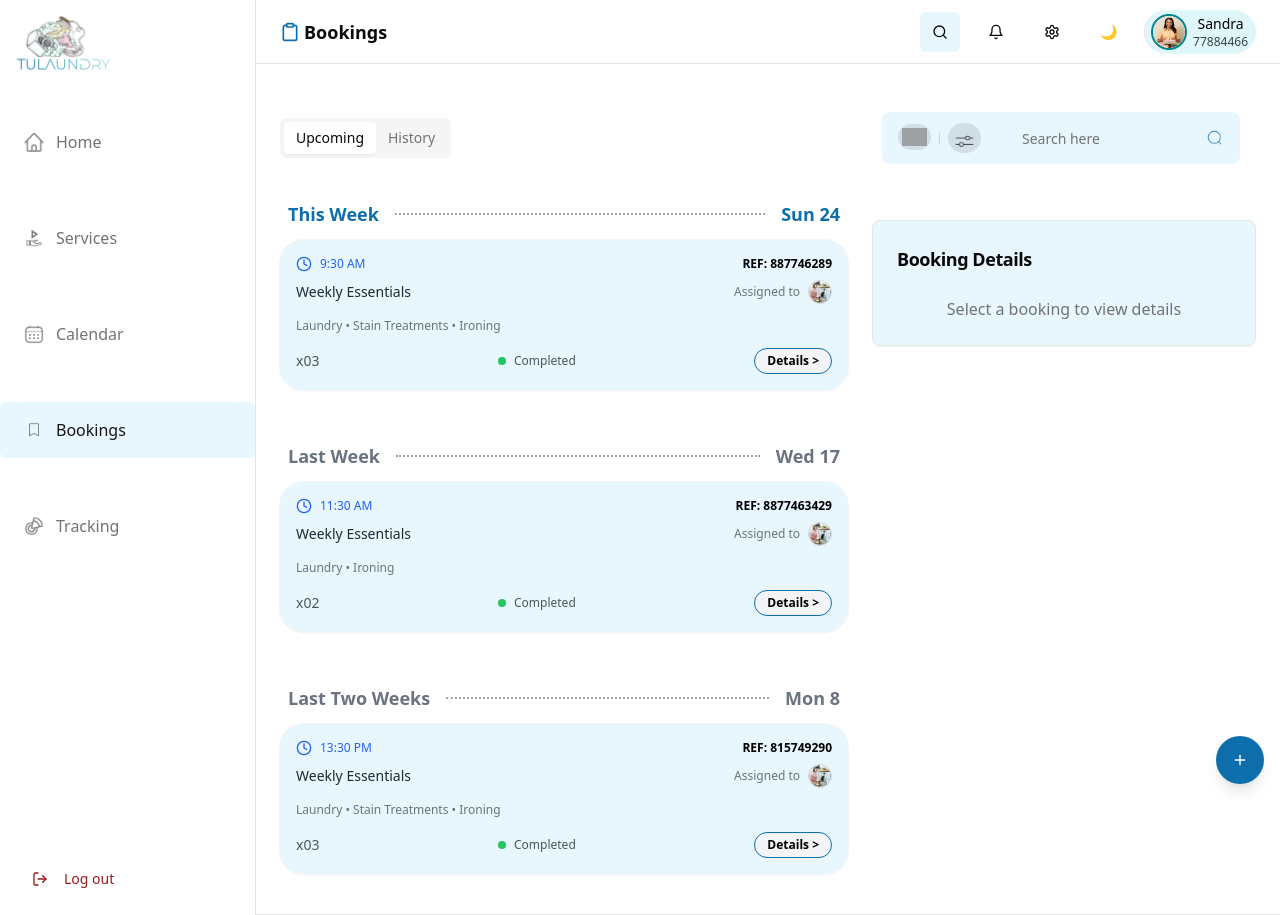
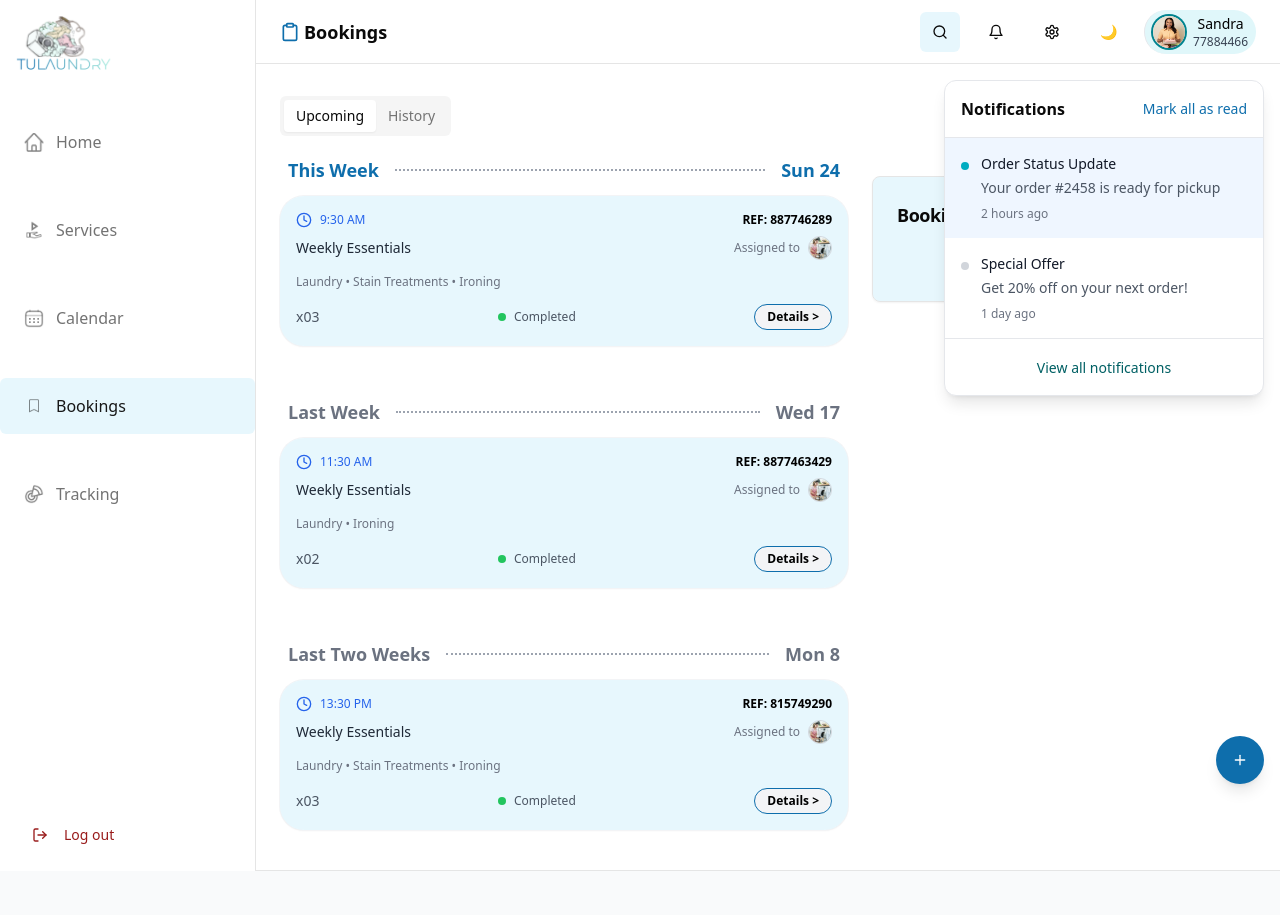
Before and after one commit to Aristocratjnr/Consumer-dashboard, a Next.js app: page /bookings in a window 1280 px wide. Both pictures are taken after a click on the button 996 px from the left and 31 px from the top of the page. After the commit the page ends 871 px from the top, so only its background shows below. Built offline with nearby package versions, Linux system fonts and the light colour scheme; grey boxes are pictures that could not be loaded.

Commit message:
fix: update error handling in API calls for better reliability

```diff
--- a/src/app/(dashboard)/bookings/page.tsx
+++ b/src/app/(dashboard)/bookings/page.tsx
@@ -1,25 +1,21 @@
-"use client";
+'use client'
 
-import * as React from "react";
+import React, { useState, useEffect } from "react";
+import Link from "next/link";
+import Image from "next/image";
 import { Clock, Plus, Search, Settings, LogOut, X, Bell, User, Banknote, Menu } from 'lucide-react';
-import Link from "next/link";
-
 import { Button } from "@/components/ui/button";
 import { Card, CardContent, CardHeader, CardTitle } from "@/components/ui/card";
 import { Tabs, TabsContent, TabsList, TabsTrigger } from "@/components/ui/tabs";
 import { ScrollArea } from "@/components/ui/scroll-area";
-import { useState} from "react";
-import SearchBar from "../../../components/SearchBar";
-import Image from "next/image";
 import { Sheet, SheetContent } from "@/components/ui/sheet";
+import { Input } from "@/components/ui/input";
 
 interface Booking {
   id: number;
   title: string;
   reference: string;
   date: string;
-  height: number;
-  width: number;
   time: string;
   services: string[];
   staffImage: string;
@@ -41,8 +37,6 @@ const bookings: Booking[] = [
     time: "9:30 AM",
     services: ["Laundry", "Stain Treatments", "Ironing"],
     staffImage: "/images/frame.png",
-    width: 32,
-    height: 32,
     additionalNote: "Please separate the white clothes from the coloured ones",
     paymentMethod: "Cash",
     totalAmount: 60,
@@ -57,8 +51,6 @@ const bookings: Booking[] = [
     reference: "REF: 8877463429",
     date: "Today",
     time: "11:30 AM",
-    width: 32,
-    height: 32,
     services: ["Laundry", "Ironing"],
     staffImage: "/images/frame.png",
     additionalNote: "Please separate the white clothes from the coloured ones",
@@ -75,8 +67,6 @@ const bookings: Booking[] = [
     reference: "REF: 815749290",
     date: "Last Week",
     time: "13:30 PM",
-    width: 32,
-    height: 32,
     services: ["Laundry", "Stain Treatments", "Ironing"],
     staffImage: "/images/frame.png",
     additionalNote: "Please separate the white clothes from the coloured ones",
@@ -89,43 +79,13 @@ const bookings: Booking[] = [
   },
 ];
 
-export default function BookingPage() {
-  const [darkMode, setDarkMode] = React.useState(false);
-  const [selectedBooking, setSelectedBooking] = React.useState<Booking | null>(
-    null,
-  );
-  const [isProfileDropdownOpen, setIsProfileDropdownOpen] = useState(false);
-  const [selectedTab, setSelectedTab] = React.useState<"upcoming" | "history">(
-    "upcoming",
-  );
-  const [isMobileMenuOpen, setIsMobileMenuOpen] = useState(false);
-
-  const toggleProfileDropdown = () => {
-    setIsProfileDropdownOpen(!isProfileDropdownOpen);
-  };
-
-  const toggleMobileMenu = () => {
-    setIsMobileMenuOpen(!isMobileMenuOpen);
-  };
-
-  React.useEffect(() => {
-    const isDarkMode = window.matchMedia(
-      "(prefers-color-scheme: dark)",
-    ).matches;
-    setDarkMode(isDarkMode);
-  }, []);
-
-  const toggleDarkMode = () => {
-    setDarkMode(!darkMode);
-  };
-
-  const SidebarContent = ({ }) => (
+// SidebarContent Component
+const SidebarContent: React.FC<{ darkMode: boolean }> = ({ darkMode }) => (
   <div className={`flex h-full flex-col ${darkMode ? "bg-gray-800 text-white" : "bg-background text-black"}`}>
     <div className="mb-6 flex items-center justify-between p-4">
       <Link href="/" className="flex items-center space-x-2">
         <Image src="/images/logo.svg" alt="Logo" width={100} height={60} />
       </Link>
-
     </div>
     <nav className="flex-grow space-y-0.5">
       {[
@@ -136,15 +96,15 @@ export default function BookingPage() {
         { href: "/tracking", icon: "iconTracking.png", label: "Tracking" },
       ].map((item) => (
         <Link key={item.label} href={item.href} passHref>
-            <button className={`flex w-full items-center  px-6 py-4 mb-10 mr-7 rounded-md ${
+          <button className={`flex w-full items-center px-6 py-4 mb-8 rounded-md ${
             item.active
               ? "bg-teal-20 font-medium text-accent-foreground"
               : "text-muted-foreground hover:bg-accent hover:text-accent-foreground"
           } ${darkMode ? "dark:text-gray-300 dark:hover:bg-gray-700" : ""}`}>
             <Image
               src={`/images/${item.icon}`}
-                width={32}
-                height={32}
+              width={24}
+              height={24}
               alt={item.label}
               className="mr-3 h-5 w-5"
             />
@@ -165,23 +125,198 @@ export default function BookingPage() {
   </div>
 );
 
+// BookingCard Component
+const BookingCard: React.FC<{ booking: Booking; onSelect: () => void; isSelected: boolean }> = ({ booking, onSelect, isSelected }) => {
   return (
-    <div className={`flex min-h-screen bg-white ${darkMode ? "dark" : ""}`}>
+    <div
+      className={`relative rounded-3xl p-4 shadow-sm transition hover:shadow-md ${
+        isSelected
+          ? "ring-2 ring-teal-500 dark:ring-teal-400"
+          : "ring-1 ring-gray-100 dark:ring-gray-600"
+      } w-full bg-teal-20 dark:bg-gray-800 dark:text-gray-100`}
+    >
+      {/* Top Section */}
+      <div className="mb-2 flex items-center justify-between">
+        <div className="flex items-center gap-2 text-xs font-medium text-blue-600 dark:text-blue-400">
+          <Clock className="h-4 w-4 text-blue-600 dark:text-blue-400" />
+          {booking.time}
+        </div>
+        <div className="text-xs font-semibold text-black dark:text-gray-400">
+          {booking.reference}
+        </div>
+      </div>
+
+      {/* Middle Content */}
+      <div className="mb-3 space-y-2">
+        {/* Package Name */}
+        <div className="flex items-center justify-between">
+          <span className="text-sm font-medium text-gray-800 dark:text-gray-100">
+            {booking.title}
+          </span>
+          <div className="flex items-center gap-2">
+            <span className="text-xs text-gray-500 dark:text-gray-400">
+              Assigned to
+            </span>
+            <Image
+              alt="Staff"
+              className="h-6 w-6 rounded-full border border-gray-300 object-cover dark:border-gray-600"
+              src={booking.staffImage}
+              width={24}
+              height={24}
+            />
+          </div>
+        </div>
+
+        {/* Services */}
+        <div>
+          <span className="text-xs text-gray-500 dark:text-gray-400">
+            {booking.services.join(" • ")}
+          </span>
+        </div>
+      </div>
+
+      {/* Footer Section */}
+      <div className="flex items-center justify-between">
+        <span className="text-sm font-medium text-gray-600 dark:text-gray-300">
+          x{booking.services.length.toString().padStart(2, "0")}
+        </span>
+        <div className="flex items-center gap-2">
+          <div className="h-2 w-2 rounded-full bg-green-500"></div>
+          <span className="text-xs font-medium text-gray-600 dark:text-gray-300">
+            Completed
+          </span>
+        </div>
+        <button
+          onClick={onSelect}
+          className={`rounded-full px-3 py-1 text-xs font-semibold transition ${
+            isSelected
+              ? "bg-teal text-white shadow-sm hover:bg-teal-700"
+              : "border border-teal bg-gray-100 text-black hover:bg-blue-100 dark:border-gray-600 dark:bg-gray-700 dark:text-gray-300 dark:hover:bg-blue-100"
+          }`}
+        >
+          {isSelected ? "Selected ✅" : "Details >"}
+        </button>
+      </div>
+    </div>
+  );
+};
+
+// SearchBar Component
+const SearchBar: React.FC = () => {
+  return (
+    <div className="relative">
+      <Search className="absolute left-2 top-1/2 h-4 w-4 -translate-y-1/2 transform text-gray-400" />
+      <Input
+        type="search"
+        placeholder="Search bookings..."
+        className="pl-8 pr-4 w-full"
+      />
+    </div>
+  );
+};
+
+// NotificationPanel Component
+const NotificationPanel: React.FC = () => {
+  return (
+    <div className="fixed right-4 top-20 z-50 w-80 rounded-xl border border-gray-200 bg-white shadow-lg dark:border-gray-600 dark:bg-gray-800 dark:text-gray-100">
+      <div className="border-b border-gray-200 p-4">
+        <div className="flex items-center justify-between">
+          <h3 className="font-semibold">Notifications</h3>
+          <button className="text-sm text-teal-1000 hover:text-teal-1000">
+            Mark all as read
+          </button>
+        </div>
+      </div>
+      <div className="max-h-96 overflow-y-auto">
+        {[
+          {
+            title: "Order Status Update",
+            message: "Your order #2458 is ready for pickup",
+            time: "2 hours ago",
+            unread: true,
+          },
+          {
+            title: "Special Offer",
+            message: "Get 20% off on your next order!",
+            time: "1 day ago",
+            unread: false,
+          },
+        ].map((notification, index) => (
+          <div
+            key={index}
+            className={`cursor-pointer p-4 hover:bg-gray-50 ${notification.unread ? "bg-blue-50" : ""}`}
+          >
+            <div className="flex items-start space-x-3">
+              <div
+                className={`mt-2 h-2 w-2 rounded-full ${notification.unread ? "bg-teal-600" : "bg-gray-300"}`}
+              />
+              <div>
+                <h4 className="text-sm font-medium text-gray-900">
+                  {notification.title}
+                </h4>
+                <p className="mt-1 text-sm text-gray-600">
+                  {notification.message}
+                </p>
+                <span className="mt-2 block text-xs text-gray-500">
+                  {notification.time}
+                </span>
+              </div>
+            </div>
+          </div>
+        ))}
+      </div>
+      <div className="border-t border-gray-200 p-4">
+        <button className="w-full text-center text-sm text-teal-900 hover:text-teal-1000">
+          View all notifications
+        </button>
+      </div>
+    </div>
+  );
+};
+
+// Main BookingPage Component
+export default function BookingPage() {
+  const [darkMode, setDarkMode] = useState(false);
+  const [selectedBooking, setSelectedBooking] = useState<Booking | null>(null);
+  const [isProfileDropdownOpen, setIsProfileDropdownOpen] = useState(false);
+  const [selectedTab, setSelectedTab] = useState<"upcoming" | "history">("upcoming");
+  const [isMobileMenuOpen, setIsMobileMenuOpen] = useState(false);
+  const [isNotificationOpen, setIsNotificationOpen] = useState(false);
+
+  const toggleProfileDropdown = () => {
+    setIsProfileDropdownOpen(!isProfileDropdownOpen);
+  };
+
+  const toggleMobileMenu = () => {
+    setIsMobileMenuOpen(!isMobileMenuOpen);
+  };
+
+  useEffect(() => {
+    const isDarkMode = window.matchMedia("(prefers-color-scheme: dark)").matches;
+    setDarkMode(isDarkMode);
+  }, []);
+
+  const toggleDarkMode = () => {
+    setDarkMode(!darkMode);
+  };
+
+  return (
+    <div className={`flex min-h-screen bg-white ${darkMode ? "dark bg-gray-900 text-gray-100" : ""}`}>
       {/* Mobile Sidebar */}
       <Sheet open={isMobileMenuOpen} onOpenChange={setIsMobileMenuOpen}>
         <SheetContent side="left" className="w-[240px] p-0 sm:w-[300px]">
-          <SidebarContent />
+          <SidebarContent darkMode={darkMode} />
         </SheetContent>
       </Sheet>
 
       {/* Desktop Sidebar */}
-      <div className="hidden md:flex md:w-64 md:flex-col md:border-r md:bg-background dark:border-gray-700 dark:bg-gray-800">
-        <SidebarContent />
+      <div className="hidden md:flex md:w-64 md:flex-col md:border-r md:bg-background dark:border-gray-700 dark:bg-gray-800 dark:text-gray-100">
+        <SidebarContent darkMode={darkMode} />
       </div>
 
       {/* Main Content */}
       <div className="flex flex-1 flex-col dark:bg-gray-900">
-        <header className="flex h-16 items-center justify-between border-b px-4 sm:px-6 dark:border-gray-700">
+        <header className="flex h-16 items-center justify-between border-b px-4 sm:px-6 dark:border-gray-700 dark:bg-gray-800">
           <div className="flex items-center">
             <Button
               variant="ghost"
@@ -198,21 +333,22 @@ export default function BookingPage() {
             <Button
               size="icon"
               variant="ghost"
-              className="bg-teal-20 dark:text-gray-300 dark:hover:text-white"
+              className="bg-teal-20 dark:text-gray-300 dark:hover:text-white dark:hover:bg-gray-700"
             >
               <Search className="h-5 w-5" />
             </Button>
             <Button
               size="icon"
               variant="ghost"
-              className="dark:text-gray-300 dark:hover:text-white"
+              className="dark:text-gray-300 dark:hover:text-white dark:hover:bg-gray-700"
+              onClick={() => setIsNotificationOpen(!isNotificationOpen)}
             >
               <Bell className="h-5 w-5" />
             </Button>
             <Button
               size="icon"
               variant="ghost"
-              className="hidden sm:inline-flex dark:text-gray-300 dark:hover:text-white"
+              className="hidden sm:inline-flex dark:text-gray-300 dark:hover:text-white dark:hover:bg-gray-700"
             >
               <Settings className="h-5 w-5" />
             </Button>
@@ -220,7 +356,7 @@ export default function BookingPage() {
               size="icon"
               variant="ghost"
               onClick={toggleDarkMode}
-              className="dark:text-gray-300 dark:hover:text-white"
+              className="dark:text-gray-300 dark:hover:text-white dark:hover:bg-gray-700"
             >
               {darkMode ? "☀️" : "🌙"}
             </Button>
@@ -243,7 +379,7 @@ export default function BookingPage() {
                 </div>
               </button>
               {isProfileDropdownOpen && (
-                <div className="absolute right-0 z-50 mt-2 w-48 rounded-xl border border-gray-200 bg-white shadow-lg">
+                <div className="absolute right-0 z-50 mt-2 w-48 rounded-xl border border-gray-200 bg-white shadow-lg dark:border-gray-600 dark:bg-gray-800 dark:text-gray-100">
                   <Link
                     href="/profile"
                     className="block px-4 py-2 text-sm text-gray-700 hover:bg-gray-100"
@@ -251,7 +387,7 @@ export default function BookingPage() {
                     <User className="mr-2 inline-block h-4 w-4 text-gray-500" />
                     Profile
                   </Link>
-                  <Link href="/(auth)/sign-in" passHref>
+                  <Link href="/" passHref>
                     <button
                       className="block w-full px-4 py-2 text-left text-sm text-red-700 hover:bg-red-50"
                       onClick={() => console.log("Logging out...")}
@@ -280,14 +416,14 @@ export default function BookingPage() {
                   <TabsTrigger
                     value="upcoming"
                     onClick={() => setSelectedTab("upcoming")}
-                    className="dark:text-gray-300 dark:data-[state=active]:bg-gray-700 dark:data-[state=active]:text-white"
+                    className="dark:text-gray-300 dark:data-[state=active]:bg-teal-800 dark:data-[state=active]:text-white"
                   >
                     Upcoming
                   </TabsTrigger>
                   <TabsTrigger
                     value="history"
                     onClick={() => setSelectedTab("history")}
-                    className="dark:text-gray-300 dark:data-[state=active]:bg-gray-700 dark:data-[state=active]:text-white"
+                    className="dark:text-gray-300 dark:data-[state=active]:bg-teal-800 dark:data-[state=active]:text-white"
                   >
                     History
                   </TabsTrigger>
@@ -360,9 +496,9 @@ export default function BookingPage() {
 
                 {selectedTab !== "history" && (
                   <div className="w-full md:w-96 mt-6 md:mt-0">
-                    <Card className="sticky top-6 bg-teal-20 dark:border-gray-700 dark:bg-gray-800">
+                    <Card className="sticky top-6 bg-teal-20 dark:border-gray-600 dark:bg-gray-800 dark:text-gray-100">
                       {selectedBooking && (
-                        <div className="rounded-t-lg bg-sky-50 p-4 dark:bg-sky-950">
+                        <div className="rounded-t-lg bg-sky-50 p-4 dark:bg-sky-900 dark:text-gray-100">
                           <div className="flex items-center justify-between">
                             <div className="flex items-center space-x-1 rounded-full bg-white px-3 py-1 text-sm dark:bg-sky-900">
                               <Clock className="h-4 w-4 text-sky-500 dark:text-sky-400" />
@@ -538,89 +674,10 @@ export default function BookingPage() {
           <Plus className="h-6 w-6" />
         </Button>
       </div>
-    </div>
-  );
-}
-
-function BookingCard({
-  booking,
-  onSelect,
-  isSelected,
-}: {
-  booking: Booking;
-  onSelect: () => void;
-  isSelected: boolean;
-}) {
-  return (
-    <div
-      className={`relative rounded-3xl p-4 shadow-sm transition hover:shadow-md ${
-        isSelected
-          ? "ring-2 ring-gray-100"
-          : "ring-1 ring-gray-100 dark:ring-gray-700"
-      } w-full sm:w-62 bg-teal-20 dark:bg-gray-800`}
-    >
-      {/* Top Section */}
-      <div className="mb-2 flex items-center justify-between">
-        <div className="flex items-center gap-2 text-xs font-medium text-blue-600 dark:text-blue-400">
-          <Clock className="h-4 w-4 text-blue-600 dark:text-blue-400" />
-          {booking.time}
-        </div>
-        <div className="text-xs font-semibold text-black dark:text-gray-400">
-          {booking.reference}
-        </div>
-      </div>
-
-      {/* Middle Content */}
-      <div className="mb-3 space-y-2">
-        {/* Package Name */}
-        <div className="flex items-center justify-between">
-          <span className="text-sm font-medium text-gray-800 dark:text-gray-100">
-            {booking.title}
-          </span>
-          <div className="flex items-center gap-2">
-            <span className="text-xs text-gray-500 dark:text-gray-400">
-              Assigned to
-            </span>
-            <Image
-              alt="Staff"
-              className="h-6 w-6 rounded-full border border-gray-300 object-cover dark:border-gray-600"
-              src={booking.staffImage}
-              width={32}
-              height={32}
-            />
-          </div>
-        </div>
-
-        {/* Services */}
-        <div>
-          <span className="text-xs text-gray-500 dark:text-gray-400">
-            {booking.services.join(" • ")}
-          </span>
-        </div>
-      </div>
-
-      {/* Footer Section */}
-      <div className="flex items-center justify-between">
-        <span className="text-sm font-medium text-gray-600 dark:text-gray-300">
-          x{booking.services.length.toString().padStart(2, "0")}
-        </span>
-        <div className="flex items-center gap-2">
-          <div className="h-2 w-2 rounded-full bg-green-500"></div>
-          <span className="text-xs font-medium text-gray-600 dark:text-gray-300">
-            Completed
-          </span>
-        </div>
-        <button
-          onClick={onSelect}
-          className={`rounded-full px-3 py-1 text-xs font-semibold transition ${
-            isSelected
-              ? "bg-teal text-white shadow-sm hover:bg-teal-700"
-              : "border border-teal bg-gray-100 text-black hover:bg-blue-100 dark:border-gray-600 dark:bg-gray-700 dark:text-gray-300 dark:hover:bg-blue-100"
-          }`}
-        >
-          {isSelected ? "Selected ✅" : "Details >"}
-        </button>
-      </div>
+      {/* Notification Panel */}
+      {isNotificationOpen && (
+        <NotificationPanel />
+      )}
     </div>
   );
 }
```
Lines whose indentation alone changed are shown as unchanged.
